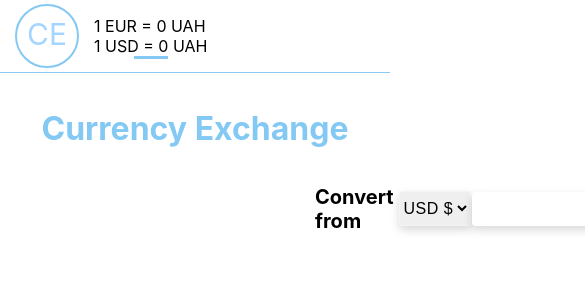
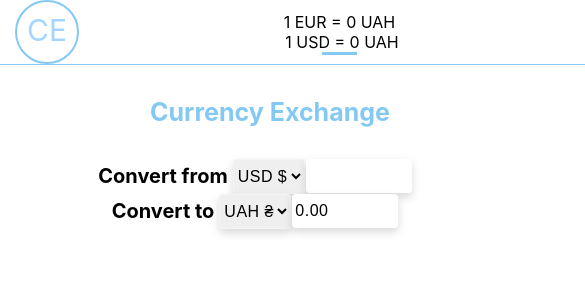
Before and after one commit to dslyvka/test-itop1000-company, a React (Create React App) app: page / in a window 390 px wide. Shown: the top 300 px of the page, 585 px wide, since content can reach past the window. Built offline with nearby package versions, Linux system fonts and the light colour scheme; no server answers.

Commit message:
feature/added basic styles fщr mobile phones

```diff
--- a/src/components/Header/Header.styled.js
+++ b/src/components/Header/Header.styled.js
@@ -1,6 +1,9 @@
 import styled from '@emotion/styled';
 
 export const HeaderStyled = styled.header`
+  @media screen and (max-width: 480px) {
+    width: 150%;
+  }
   padding: 0 15px;
   a:visited {
     color: #a3d5ff;
@@ -40,6 +43,19 @@ export const HeaderStyled = styled.header`
     color: #000;
     padding: 0;
     margin-left: 15px;
+
+    @media screen and (max-width: 480px) {
+      display: flex;
+      flex-direction: column;
+      justify-content: center;
+      align-items: center;
+      align-content: center;
+      margin: 0 auto;
+    }
+
+    li:last-child {
+      margin-left: 5px;
+    }
   }
 
   ul:before,
--- a/src/components/Main/CurrencyExchange/CurrencyExchange.styled.js
+++ b/src/components/Main/CurrencyExchange/CurrencyExchange.styled.js
@@ -6,6 +6,11 @@ export const MainStyled = styled.main`
     color: #83c9f4;
     transition: all 500ms cubic-bezier(0.2, 0, 0, 1);
     padding: 15px;
+
+    @media screen and (max-width: 480px) {
+      font-size: 25px;
+      width: 100%;
+    }
   }
 
   h1:hover {
@@ -18,6 +23,13 @@ export const MainStyled = styled.main`
     align-items: center;
 
     padding: 0 300px;
+
+    @media screen and (max-width: 480px) {
+      display: flex;
+      justify-content: center;
+      flex-direction: column;
+      padding: 0 30px;
+    }
 
     label {
       display: flex;
@@ -41,9 +53,21 @@ export const MainStyled = styled.main`
         border-radius: 4px;
       }
 
+      label {
+        @media screen and (max-width: 480px) {
+          margin-bottom: 5px;
+          padding-bottom: 5px;
+        }
+      }
+
       input {
         width: 200px;
         height: 30px;
+
+        @media screen and (max-width: 480px) {
+          width: 100px;
+          height: 30px;
+        }
 
         border-color: #83c9f4;
 
--- a/src/index.css
+++ b/src/index.css
@@ -12,8 +12,14 @@ body {
   padding-right: 15px;
   margin-left: auto;
   margin-right: auto;
+  width: 100%;
 }
 
+@media screen and (max-width: 480px) {
+  .container {
+    width: 480px;
+  }
+}
 code {
   font-family: source-code-pro, Menlo, Monaco, Consolas, 'Courier New',
     monospace;
```
